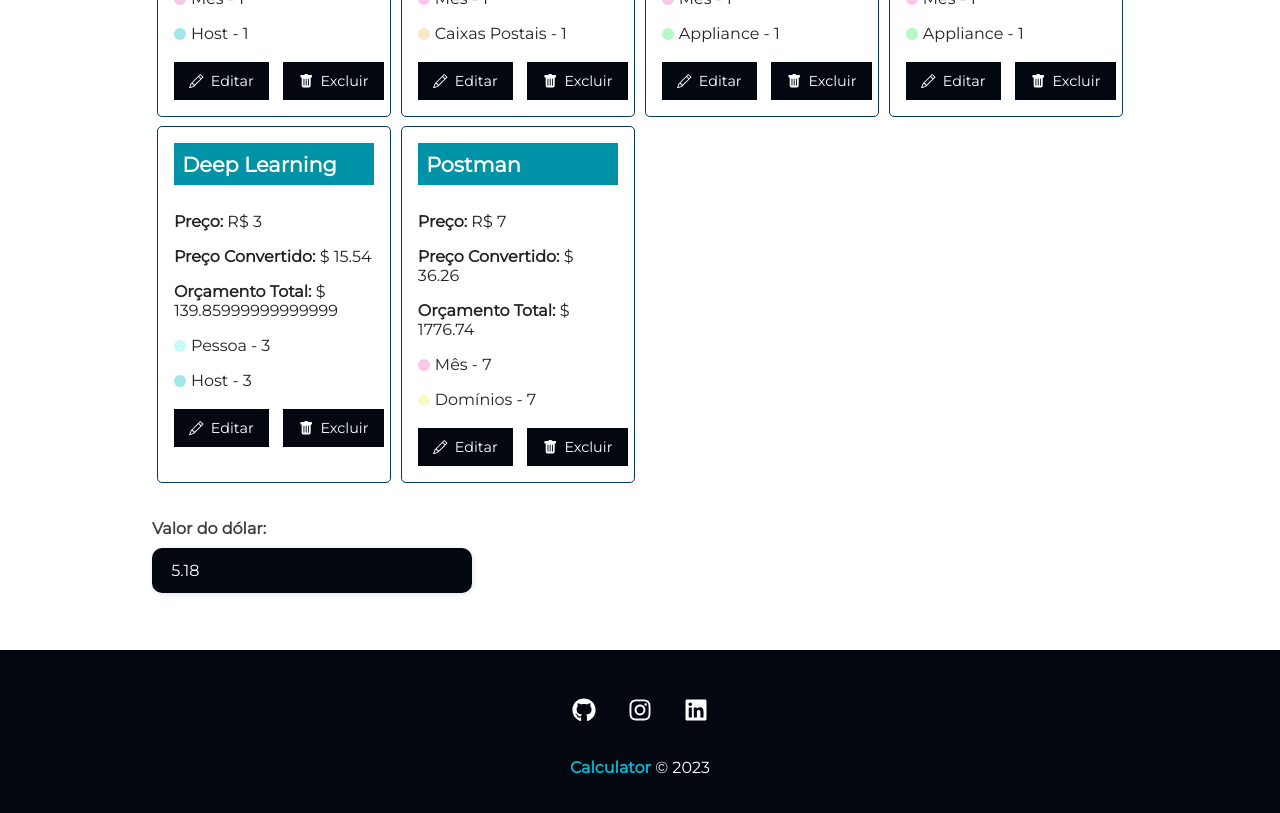
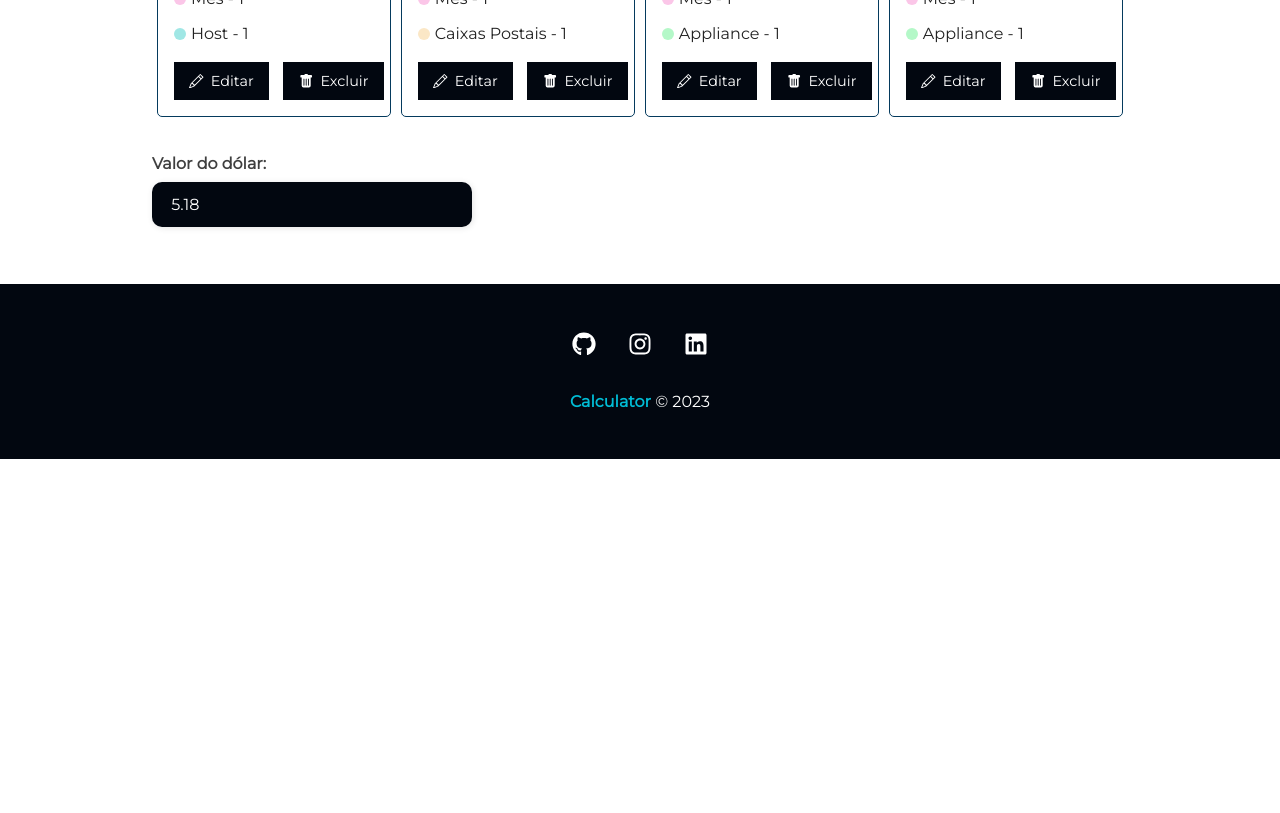
Before and after one commit to HarleyN82/BidCalculator, a React (Vite) app: page /itens in a window 1280 px wide. Shown: the part 1520-2333 px from the top of the page. After the commit the page ends 1979 px from the top, so only its background shows below. Built offline with nearby package versions, Linux system fonts and the light colour scheme; no server answers; data requests are answered from the project's data file.

Commit message:
Updated Style CSS

```diff
--- a/db.json
+++ b/db.json
@@ -351,50 +351,6 @@
       },
       "quantityTime": "1",
       "id": 16
-    },
-    {
-      "name": "Deep Learning",
-      "budget": 139.85999999999999,
-      "currency": {
-        "id": "2",
-        "name": "USD"
-      },
-      "price": "3",
-      "dolar": 5.18,
-      "converted_price": "15.54",
-      "category": {
-        "id": "6",
-        "name": "Host"
-      },
-      "quantityCategory": "3",
-      "time": {
-        "id": "3",
-        "name": "Pessoa"
-      },
-      "quantityTime": "3",
-      "id": 17
-    },
-    {
-      "name": "Postman",
-      "budget": 1776.74,
-      "currency": {
-        "id": "2",
-        "name": "USD"
-      },
-      "price": "7",
-      "dolar": 5.18,
-      "converted_price": "36.26",
-      "category": {
-        "id": "3",
-        "name": "Domínios"
-      },
-      "quantityCategory": "7",
-      "time": {
-        "id": "2",
-        "name": "Mês"
-      },
-      "quantityTime": "7",
-      "id": 18
     }
   ],
   "categories": [
--- a/src/components/pages/Itens.jsx
+++ b/src/components/pages/Itens.jsx
@@ -66,7 +66,7 @@ export function Itens(){
             })
             .catch((e) => console.log(e))
         }, 310)
-    },[itens, dollar])
+    },[dollar])
 
     useEffect(() => {
         if (itens.length > 0) {
@@ -80,7 +80,7 @@ export function Itens(){
                 .catch(error => console.log(error));
             });
         }
-    }, [itens, dollar]);
+    }, [dollar]);
 
     // Pegar o valor do dóllar pelo input e alterar na seção de dolar do banco de dados
     const handleDollarChange = (e) => {
--- a/src/components/pages/NewItem.module.css
+++ b/src/components/pages/NewItem.module.css
@@ -36,7 +36,7 @@
     height: 0.3rem;
     padding: 0 1em;
     background-color: #00bdd6;
-    margin: 0 12.8em; /*0 12.8em auto*/
+    margin: 0 11.8em; /*0 12.8em auto*/
     position: relative;
     border-radius: 10px;
 }
```
